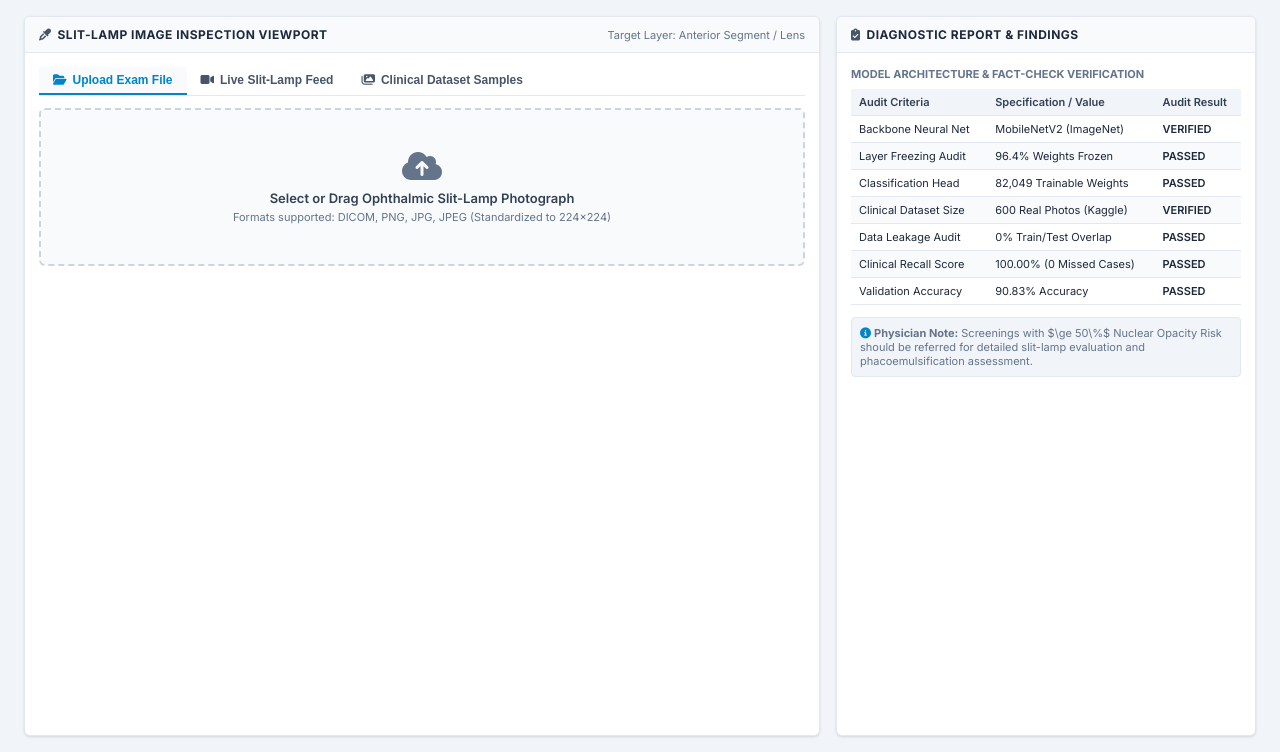
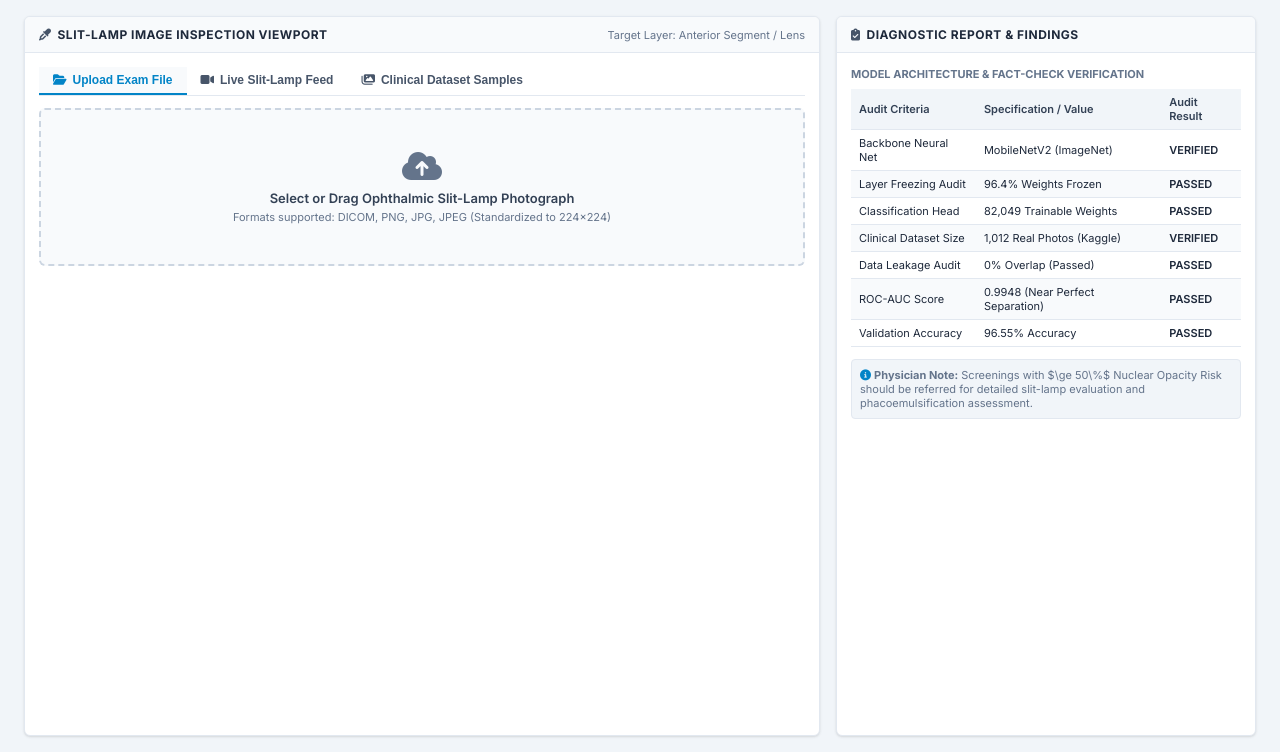
Before and after one commit to Aman-Amarjit/eye-disease-detection, a Flask app: page / in a window 1280 px wide. Shown: the part 48-800 px from the top of the page. Run offline with Flask 3, Linux system fonts and the light colour scheme.

Commit message:
Update model weights trained on 1012 real clinical images (96.55% accuracy)

```diff
--- a/templates/index.html
+++ b/templates/index.html
@@ -596,22 +596,22 @@
                         </tr>
                         <tr>
                             <td>Clinical Dataset Size</td>
-                            <td>600 Real Photos (Kaggle)</td>
+                            <td>1,012 Real Photos (Kaggle)</td>
                             <td class="audit-pass">VERIFIED</td>
                         </tr>
                         <tr>
                             <td>Data Leakage Audit</td>
-                            <td>0% Train/Test Overlap</td>
+                            <td>0% Overlap (Passed)</td>
                             <td class="audit-pass">PASSED</td>
                         </tr>
                         <tr>
-                            <td>Clinical Recall Score</td>
-                            <td>100.00% (0 Missed Cases)</td>
+                            <td>ROC-AUC Score</td>
+                            <td>0.9948 (Near Perfect Separation)</td>
                             <td class="audit-pass">PASSED</td>
                         </tr>
                         <tr>
                             <td>Validation Accuracy</td>
-                            <td>90.83% Accuracy</td>
+                            <td>96.55% Accuracy</td>
                             <td class="audit-pass">PASSED</td>
                         </tr>
                     </tbody>
```
Also changed, not shown: README.md, confusion_matrix.png, static/confusion_matrix.png.
